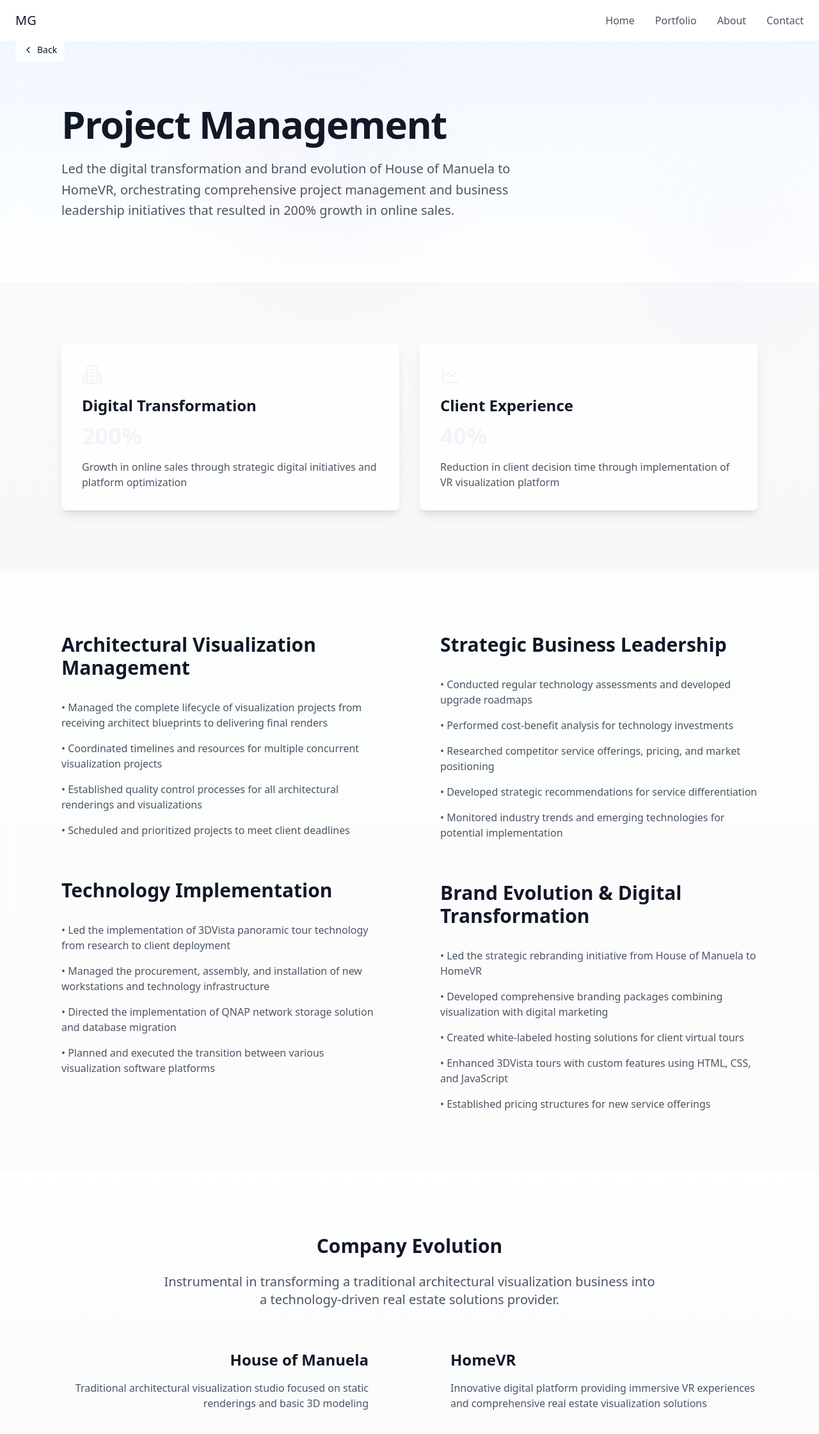
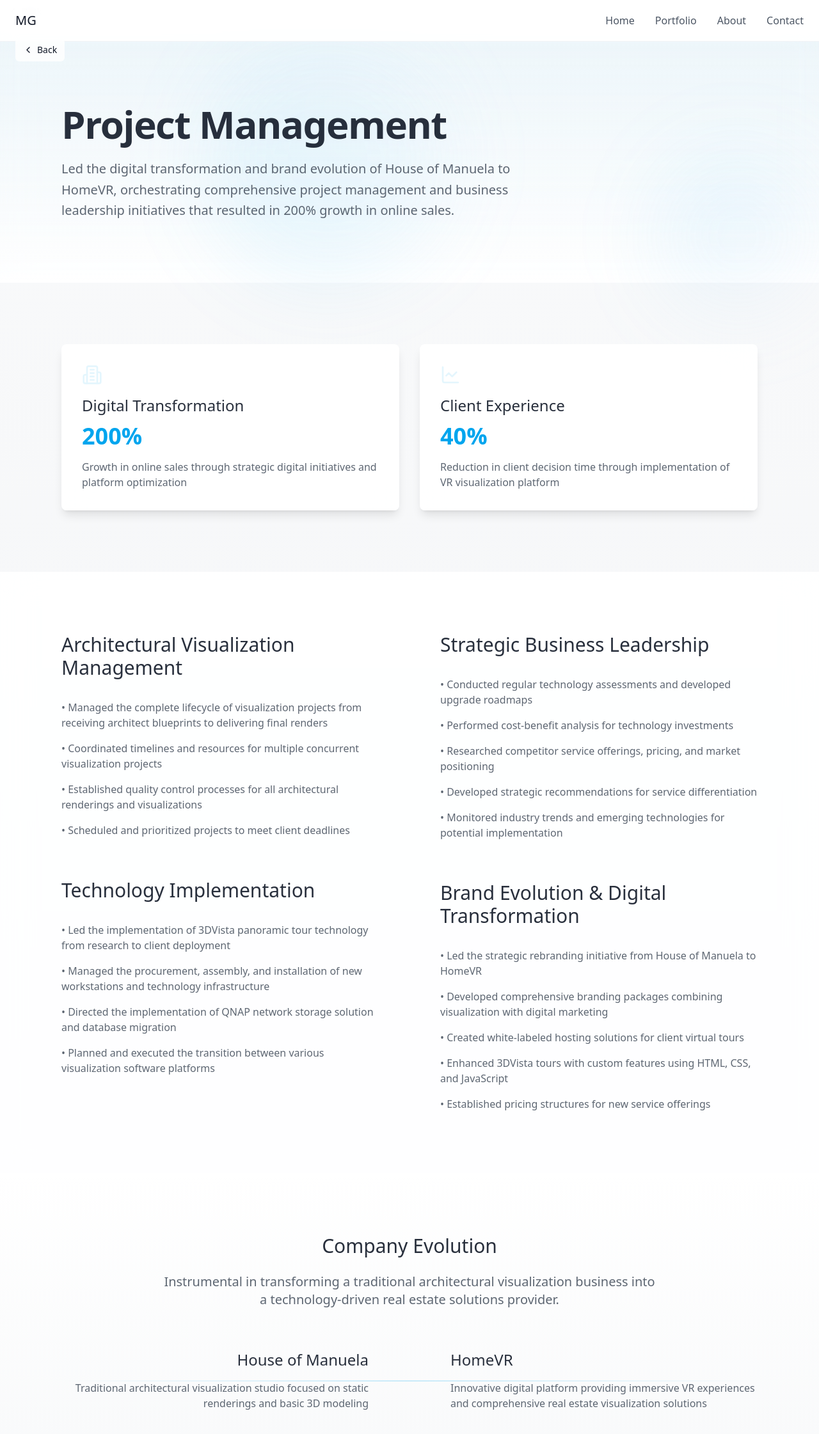
Before and after one commit to catsandsoup/monty-portfolio, a React (Vite) app: page /portfolio/project-management in a window 1280 px wide. Shown: the top 2242 px of the page at 64% size. Built offline with nearby package versions, Linux system fonts and the light colour scheme.

Commit message:
Adjust website styling
This commit adjusts the opacity of various website elements and applies a consistent blue color scheme across the site.  Apple design standards have also been applied globally.

```diff
--- a/src/components/project-management/CompanyEvolution.tsx
+++ b/src/components/project-management/CompanyEvolution.tsx
@@ -16,14 +16,14 @@ const EvolutionStage = ({ title, description, isRight = false, delay = 0 }: Evol
     transition={{ duration: 0.6, delay }}
     className={`${isRight ? 'md:pl-12' : 'text-right md:pr-12'}`}
   >
-    <h3 className="text-2xl font-semibold mb-4 text-gray-900">{title}</h3>
-    <p className="text-gray-600">{description}</p>
+    <h3 className="text-2xl font-medium mb-4 text-gray-900/90">{title}</h3>
+    <p className="text-gray-600/90">{description}</p>
   </motion.div>
 );
 
 const CompanyEvolution = () => {
   return (
-    <section className="py-24 px-6 bg-gradient-to-b from-white to-gray-50">
+    <section className="py-24 px-6 bg-gradient-to-b from-white to-gray-50/90">
       <div className="container mx-auto max-w-6xl">
         <motion.div
           initial={{ opacity: 0 }}
@@ -32,17 +32,17 @@ const CompanyEvolution = () => {
           transition={{ duration: 0.8 }}
           className="text-center mb-16"
         >
-          <h2 className="text-3xl font-semibold mb-6 text-gray-900">
+          <h2 className="text-3xl font-medium mb-6 text-gray-900/90">
             Company Evolution
           </h2>
-          <p className="text-xl text-gray-600 max-w-3xl mx-auto">
+          <p className="text-xl text-gray-600/90 max-w-3xl mx-auto">
             Instrumental in transforming a traditional architectural visualization business
             into a technology-driven real estate solutions provider.
           </p>
         </motion.div>
 
         <div className="relative">
-          <div className="absolute top-1/2 left-0 right-0 h-0.5 bg-gradient-to-r from-transparent via-accent/20 to-transparent" />
+          <div className="absolute top-1/2 left-0 right-0 h-0.5 bg-gradient-to-r from-transparent via-[#00a5ee]/20 to-transparent" />
           <div className="grid grid-cols-1 md:grid-cols-2 gap-8">
             <EvolutionStage
               title="House of Manuela"
--- a/src/components/project-management/ExperienceSections.tsx
+++ b/src/components/project-management/ExperienceSections.tsx
@@ -20,8 +20,8 @@ const ExperienceSection = ({ title, items }: ExperienceSectionProps) => (
     viewport={{ once: true }}
     transition={{ duration: 0.6 }}
   >
-    <h2 className="text-3xl font-semibold mb-8 text-gray-900">{title}</h2>
-    <div className="space-y-4 text-gray-600">
+    <h2 className="text-3xl font-medium mb-8 text-gray-900/90">{title}</h2>
+    <div className="space-y-4 text-gray-600/90">
       {items.map((item, index) => (
         <p key={index}>• {item}</p>
       ))}
@@ -72,7 +72,7 @@ const ExperienceSections = () => {
   };
 
   return (
-    <section className="py-24 px-6 bg-white/70 backdrop-blur-md">
+    <section className="py-24 px-6 bg-white/90 backdrop-blur-xl">
       <div className="container mx-auto max-w-6xl">
         <div className="grid grid-cols-1 lg:grid-cols-2 gap-16 xl:gap-24">
           <div className="space-y-16">
--- a/src/components/project-management/Hero.tsx
+++ b/src/components/project-management/Hero.tsx
@@ -3,17 +3,17 @@ import { motion } from "framer-motion";
 
 const Hero = () => {
   return (
-    <section className="relative pt-32 pb-24 px-6 bg-gradient-to-b from-blue-50/80 to-white/90 backdrop-blur-xl">
+    <section className="relative pt-32 pb-24 px-6 bg-gradient-to-b from-[#00a5ee]/5 to-white/90 backdrop-blur-xl">
       <div className="container mx-auto max-w-6xl">
         <motion.div
           initial={{ opacity: 0, y: 20 }}
           animate={{ opacity: 1, y: 0 }}
           transition={{ duration: 0.8 }}
         >
-          <h1 className="text-5xl md:text-6xl font-semibold text-gray-900 mb-6 tracking-tight">
+          <h1 className="text-5xl md:text-6xl font-semibold text-gray-900/90 mb-6 tracking-tight">
             Project Management
           </h1>
-          <p className="text-xl text-gray-600 max-w-3xl leading-relaxed">
+          <p className="text-xl text-gray-600/90 max-w-3xl leading-relaxed">
             Led the digital transformation and brand evolution of House of Manuela to HomeVR,
             orchestrating comprehensive project management and business leadership initiatives
             that resulted in 200% growth in online sales.
@@ -22,8 +22,8 @@ const Hero = () => {
       </div>
 
       {/* Abstract shapes for visual interest */}
-      <div className="absolute top-1/2 right-0 w-64 h-64 bg-gradient-to-br from-blue-100/20 to-purple-100/20 rounded-full blur-3xl -z-10" />
-      <div className="absolute bottom-0 left-1/4 w-96 h-96 bg-gradient-to-tr from-pink-100/20 to-blue-100/20 rounded-full blur-3xl -z-10" />
+      <div className="absolute top-1/2 right-0 w-64 h-64 bg-gradient-to-br from-[#00a5ee]/10 to-purple-100/10 rounded-full blur-3xl -z-10" />
+      <div className="absolute bottom-0 left-1/4 w-96 h-96 bg-gradient-to-tr from-[#00a5ee]/10 to-blue-100/10 rounded-full blur-3xl -z-10" />
     </section>
   );
 };
--- a/src/components/project-management/KeyMetrics.tsx
+++ b/src/components/project-management/KeyMetrics.tsx
@@ -18,15 +18,15 @@ const MetricCard = ({ icon, title, value, description, delay = 0 }: MetricCardPr
     viewport={{ once: true }}
     transition={{ duration: 0.6, delay }}
   >
-    <Card className="relative overflow-hidden backdrop-blur-md bg-white/80 border-0 shadow-lg p-8">
-      <div className="mb-4">
+    <Card className="relative overflow-hidden backdrop-blur-xl bg-white/90 border-0 shadow-lg p-8 hover:shadow-xl transition-all duration-300">
+      <div className="mb-4 opacity-10">
         {icon}
       </div>
-      <h3 className="text-2xl font-semibold mb-3 text-gray-900">
+      <h3 className="text-2xl font-medium mb-3 text-gray-900/90">
         {title}
       </h3>
-      <p className="text-4xl font-bold text-accent mb-4">{value}</p>
-      <p className="text-gray-600">{description}</p>
+      <p className="text-4xl font-bold text-[#00a5ee] mb-4">{value}</p>
+      <p className="text-gray-600/90">{description}</p>
     </Card>
   </motion.div>
 );
@@ -34,13 +34,13 @@ const MetricCard = ({ icon, title, value, description, delay = 0 }: MetricCardPr
 const KeyMetrics = () => {
   const metrics = [
     {
-      icon: <Building2 className="h-8 w-8 text-accent" />,
+      icon: <Building2 className="h-8 w-8 text-[#00a5ee]" />,
       title: "Digital Transformation",
       value: "200%",
       description: "Growth in online sales through strategic digital initiatives and platform optimization"
     },
     {
-      icon: <LineChart className="h-8 w-8 text-accent" />,
+      icon: <LineChart className="h-8 w-8 text-[#00a5ee]" />,
       title: "Client Experience",
       value: "40%",
       description: "Reduction in client decision time through implementation of VR visualization platform"
```
